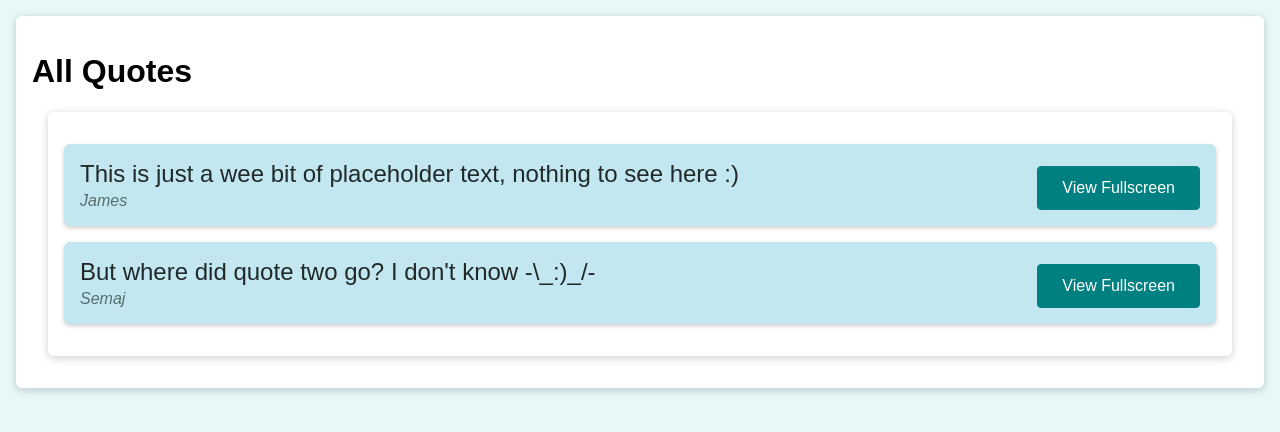
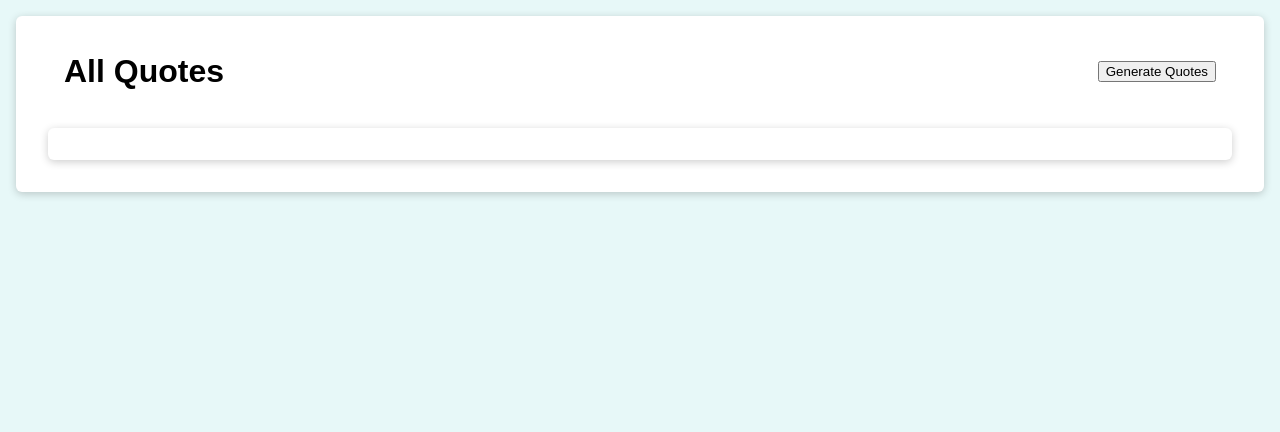
Before and after one commit to James-Beswick/React-Router-Practice, a React (Create React App) app: page /quotes in a window 1280 px wide. Shown: the top 432 px of the page. Built offline with nearby package versions, Linux system fonts and the light colour scheme.

Commit message:
added a quote api

```diff
--- a/src/pages/AllQuotes.js
+++ b/src/pages/AllQuotes.js
@@ -1,24 +1,51 @@
+import { useState } from 'react';
 import QuoteList from '../components/quotes/QuoteList';
 import Card from '../components/UI/Card';
+import classes from './AllQuotes.module.css';
 
-const quoteList = [
+const dummy = [
   {
-    id: 'q1',
-    author: 'James',
-    text: 'This is just a wee bit of placeholder text, nothing to see here :)',
+    id: 1,
+    text: 'yada yada yada',
+    author: 'me',
   },
-  {
-    id: 'q3',
-    author: 'Semaj',
-    text: "But where did quote two go? I don't know -\\_:)_/-",
-  },
-]; //dummy data for the mo.
+];
 
-const AllQuotes = props => {
+const AllQuotes = () => {
+  const [quotes, setQuotes] = useState([]);
+
+  const fetchQuotesHandler = async () => {
+    try {
+      const res = await fetch('https://type.fit/api/quotes/?_limit=10');
+
+      if (!res.ok) {
+        throw new Error('Something Went Wrong!');
+      }
+
+      const data = await res.json();
+      const quoteList = [];
+
+      for (const key in data) {
+        quoteList.push({
+          id: key,
+          text: data[key].text,
+          author: data[key].author,
+        });
+      }
+
+      setQuotes(quoteList);
+    } catch (err) {
+      console.log(err);
+    }
+  };
+
   return (
     <Card>
-      <h1>All Quotes</h1>
-      <QuoteList quotes={quoteList} />
+      <span className={classes.h1ButtonSpan}>
+        <h1>All Quotes</h1>
+        <button onClick={fetchQuotesHandler}>Generate Quotes</button>
+      </span>
+      <QuoteList quotes={quotes} />
     </Card>
   );
 };
--- /dev/null
+++ b/src/pages/AllQuotes.module.css
@@ -0,0 +1,7 @@
+.h1ButtonSpan {
+  display: flex;
+  justify-content: space-between;
+  align-items: center;
+  padding-right: 2rem;
+  padding-left: 2rem;
+}
```
Also changed, not shown: 1 other file (tests, documents, lock files or other folders).
